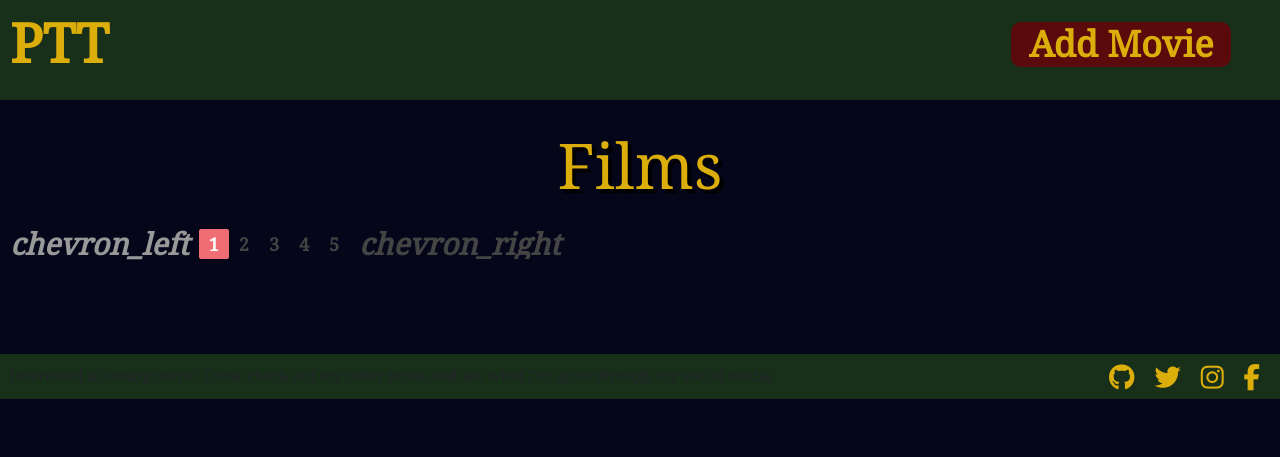
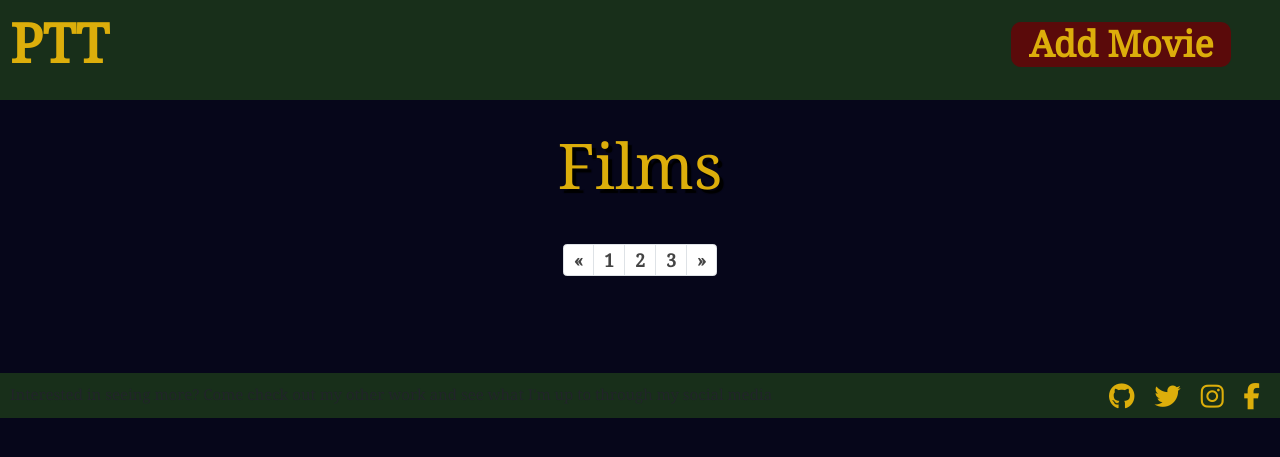
Before and after one commit to OGMyst/milestone-Project-three, a Flask app: page /films in a window 1280 px wide. Shown: the top 457 px of the page. Run offline with Flask 2, Linux system fonts and the light colour scheme; data that the repository does not hold is empty; some libraries are stand-ins or nearby versions.

Commit message:
Added pagination functionality to films.html

```diff
--- a/static/css/style.css
+++ b/static/css/style.css
@@ -38,6 +38,14 @@ a {
     background-color: #5A0A0A;
     border-radius: 10px;
 }
+
+nav{
+    background-color: inherit;
+    display: flex;
+    justify-content: center;
+    box-shadow: none;
+}
+
 /* ----------------------------------------BASE.HTML-------------------------------------- */
 .navigation{
     height: 100px;
--- a/templates/films.html
+++ b/templates/films.html
@@ -2,15 +2,23 @@
 <div class="header">
     <h1 class="mellow-yellow">Films</h1>
 </div>
-  <ul class="pagination">
-    <li class="disabled"><a href="#!"><i class="material-icons">chevron_left</i></a></li>
-    <li class="active"><a href="#!">1</a></li>
-    <li class="waves-effect"><a href="#!">2</a></li>
-    <li class="waves-effect"><a href="#!">3</a></li>
-    <li class="waves-effect"><a href="#!">4</a></li>
-    <li class="waves-effect"><a href="#!">5</a></li>
-    <li class="waves-effect"><a href="#!"><i class="material-icons">chevron_right</i></a></li>
-  </ul>
+<nav aria-label="Page navigation example flex-center">
+    <ul class="pagination">
+        <li class="page-item">
+        <a class="page-link" onclick="previousPage()" aria-label="Previous">
+            <span aria-hidden="true">&laquo;</span>
+        </a>
+        </li>
+        <li class="page-item"><a class="page-link" href="#">1</a></li>
+        <li class="page-item"><a class="page-link" href="#">2</a></li>
+        <li class="page-item"><a class="page-link" href="#">3</a></li>
+        <li class="page-item">
+        <a class="page-link" onclick="nextPage()" aria-label="Next">
+            <span aria-hidden="true">&raquo;</span>
+        </a>
+        </li>
+    </ul>
+</nav>
 <div id="film-container" class="flex-center">
     <!--------------------------------------------------- FILM CARD ----------------------------------------------->
     {% for film in films %}
```
Also changed, not shown: static/js/paginate.js (+34 -4 lines).
